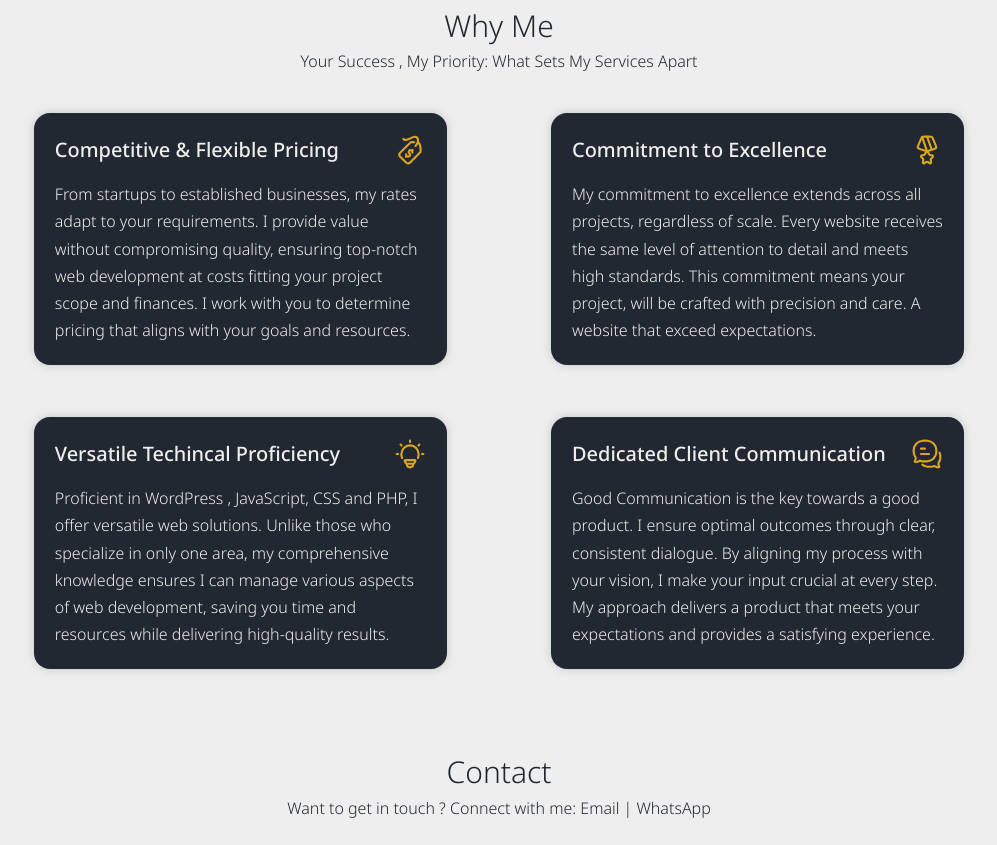
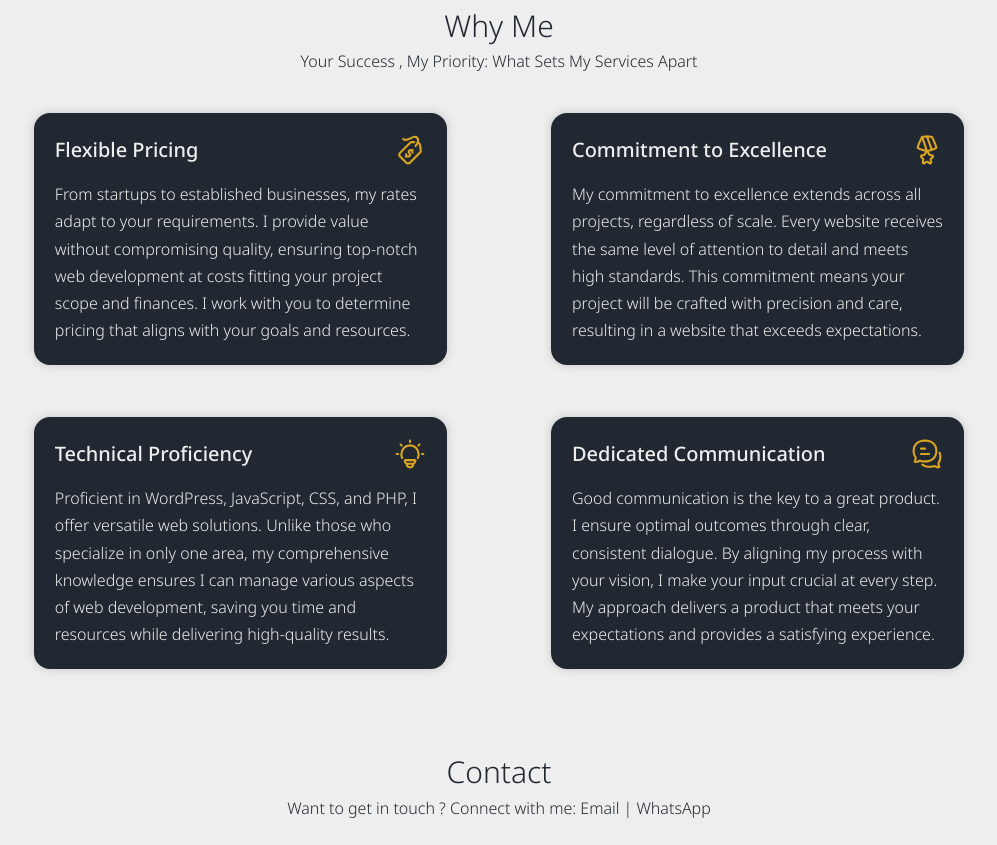
Before and after one commit to MohammedMalleck/business-site, a website built with webpack: page index.html in a window 1280 px wide. Shown: the part 2117-2962 px from the top of the page, without its empty margins (141-1138 px from the left). Built offline with nearby package versions, Linux system fonts and the light colour scheme.

Commit message:
Refactor : made some html changes

```diff
--- a/index.html
+++ b/index.html
@@ -202,7 +202,7 @@
                 <button class="click-to-view-btn" aria-label="click to preivew site design">Click to View</button>
               </div>
               <p>
-                Crafted dynamic portfolio website that serves powerful digital resumes.It features  personal info,  work history,  projects. The seamless presentation is designed to impress potential clients.              </p>
+                Crafted dynamic portfolio website that serves powerful digital resumes. It features  personal info,  work history,  projects. The seamless presentation is designed to impress potential clients.              </p>
               <div class="development-message">
                 <i class="fa-solid fa-gear"></i>
                 <p>This project is currently in development.</p>
@@ -303,7 +303,7 @@
         <div class="whyme-content-container">
           <div class="whyme-card">
             <div class="whyme-head">
-              <h2>Competitive & Flexible Pricing</h2>
+              <h2>Flexible Pricing</h2>
               <div class="icon-container">
                 <svg xmlns="http://www.w3.org/2000/svg" viewBox="0 0 24 24" width="24" height="24" color="#000000" fill="none">
                   <path d="M6.98633 3.7002C9.78335 6.79476 14.3961 0.115903 17.1255 2.53974C18.696 3.93439 18.1995 7.01373 16.1607 9.01999" stroke="currentColor" stroke-width="1.5" stroke-linecap="round" />
@@ -331,13 +331,13 @@
             </div>
             <div class="whyme-body">
               <p>
-                My commitment to excellence extends across all projects, regardless of scale. Every website receives the same level of attention to detail and meets high standards. This commitment means your project, will be crafted with precision and care. A website that exceed expectations.
+                My commitment to excellence extends across all projects, regardless of scale. Every website receives the same level of attention to detail and meets high standards. This commitment means your project will be crafted with precision and care, resulting in a website that exceeds expectations.
               </p>
             </div>
           </div>
           <div class="whyme-card">
             <div class="whyme-head">
-              <h2>Versatile Techincal Proficiency</h2>
+              <h2>Technical Proficiency</h2>
               <div class="icon-container">
                 <svg xmlns="http://www.w3.org/2000/svg" viewBox="0 0 24 24" color="#000000" fill="none">
                   <path d="M6.08938 14.9992C5.71097 14.1486 5.5 13.2023 5.5 12.2051C5.5 8.50154 8.41015 5.49921 12 5.49921C15.5899 5.49921 18.5 8.50154 18.5 12.2051C18.5 13.2023 18.289 14.1486 17.9106 14.9992" stroke="currentColor" stroke-width="1.5" stroke-linecap="round" />
@@ -352,13 +352,13 @@
             </div>
             <div class="whyme-body">
               <p>
-                Proficient in WordPress , JavaScript, CSS and PHP, I offer versatile web solutions. Unlike those who specialize in only one area, my comprehensive knowledge ensures I can manage various aspects of web development, saving you time and resources while delivering high-quality results.
+                Proficient in WordPress, JavaScript, CSS, and PHP, I offer versatile web solutions. Unlike those who specialize in only one area, my comprehensive knowledge ensures I can manage various aspects of web development, saving you time and resources while delivering high-quality results.
               </p>
             </div>
           </div>
           <div class="whyme-card">
             <div class="whyme-head">
-              <h2>Dedicated Client Communication</h2>
+              <h2>Dedicated Communication</h2>
               <div class="icon-container">
                 <svg xmlns="http://www.w3.org/2000/svg" viewBox="0 0 24 24" width="24" height="24" color="#000000" fill="none">
                   <path d="M7.5 12H13.5M7.5 8H10.5" stroke="currentColor" stroke-width="1.5" stroke-linecap="round" stroke-linejoin="round" />
@@ -369,7 +369,7 @@
             </div>
             <div class="whyme-body">
               <p>
-                Good Communication is the key towards a good product. I ensure optimal outcomes through clear, consistent dialogue. By aligning my process with your vision, I make your input crucial at every step. My approach delivers a product that meets your expectations and provides a satisfying experience.
+                Good communication is the key to a great product. I ensure optimal outcomes through clear, consistent dialogue. By aligning my process with your vision, I make your input crucial at every step. My approach delivers a product that meets your expectations and provides a satisfying experience.
               </p>
             </div>
           </div>
```
